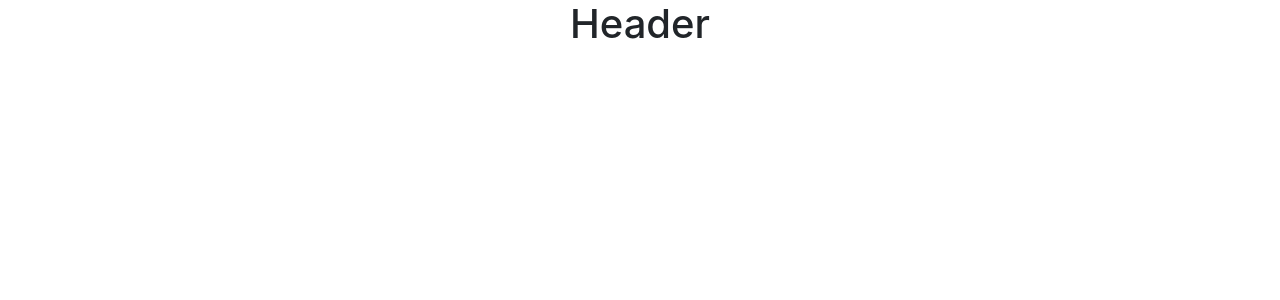
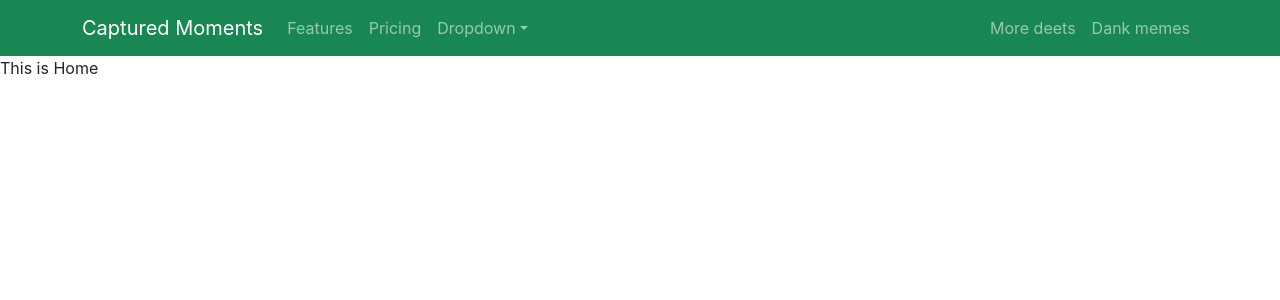
Before and after one commit to Soyebmahir/Independent-Service-Provider, a React (Create React App) app: page / in a window 1280 px wide. Shown: the top 300 px of the page. Built offline with nearby package versions, Linux system fonts and the light colour scheme.

Commit message:
added responsive navbar

```diff
--- a/src/App.js
+++ b/src/App.js
@@ -1,11 +1,17 @@
 
+import { Route, Routes } from 'react-router-dom';
 import './App.css';
+import Home from './component/Home/Home/Home';
 import Header from './Shared/Header/Header';
 
 function App() {
   return (
-    <div className="App">
+    <div >
       <Header></Header>
+      <Routes>
+        <Route path="/" element={<Home></Home>}></Route>
+        <Route path="/home" element={<Home></Home>}></Route>
+      </Routes>
     </div>
   );
 }
--- a/src/Shared/Header/Header.js
+++ b/src/Shared/Header/Header.js
@@ -1,9 +1,36 @@
 import React from 'react';
+import { Container, Nav, Navbar, NavDropdown } from 'react-bootstrap';
+import { Link } from 'react-router-dom';
 
 const Header = () => {
     return (
         <div>
-            <h1>Header</h1>
+            {/* using react bootstrap  */}
+            <Navbar collapseOnSelect expand="lg" bg="success" variant="dark">
+                <Container>
+                    <Navbar.Brand as={Link} to="/home">Captured Moments</Navbar.Brand>
+                    <Navbar.Toggle aria-controls="responsive-navbar-nav" />
+                    <Navbar.Collapse id="responsive-navbar-nav">
+                        <Nav className="me-auto">
+                            <Nav.Link href="#features">Features</Nav.Link>
+                            <Nav.Link href="#pricing">Pricing</Nav.Link>
+                            <NavDropdown title="Dropdown" id="collasible-nav-dropdown">
+                                <NavDropdown.Item href="#action/3.1">Action</NavDropdown.Item>
+                                <NavDropdown.Item href="#action/3.2">Another action</NavDropdown.Item>
+                                <NavDropdown.Item href="#action/3.3">Something</NavDropdown.Item>
+                                <NavDropdown.Divider />
+                                <NavDropdown.Item href="#action/3.4">Separated link</NavDropdown.Item>
+                            </NavDropdown>
+                        </Nav>
+                        <Nav>
+                            <Nav.Link href="#deets">More deets</Nav.Link>
+                            <Nav.Link eventKey={2} href="#memes">
+                                Dank memes
+                            </Nav.Link>
+                        </Nav>
+                    </Navbar.Collapse>
+                </Container>
+            </Navbar>
         </div>
     );
 };
--- a/src/component/Home/Home/Home.js
+++ b/src/component/Home/Home/Home.js
@@ -0,0 +1,11 @@
+import React from 'react';
+
+const Home = () => {
+    return (
+        <div>
+            This is Home
+        </div>
+    );
+};
+
+export default Home;
```
